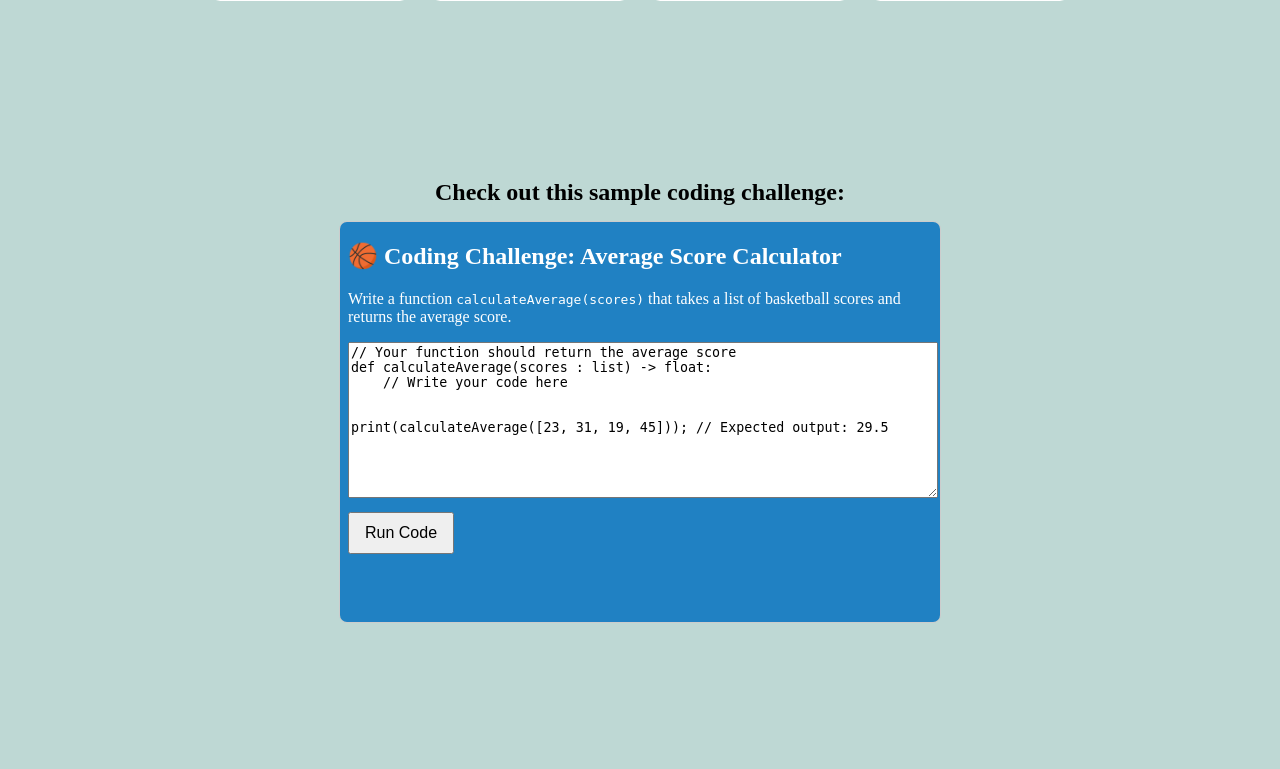
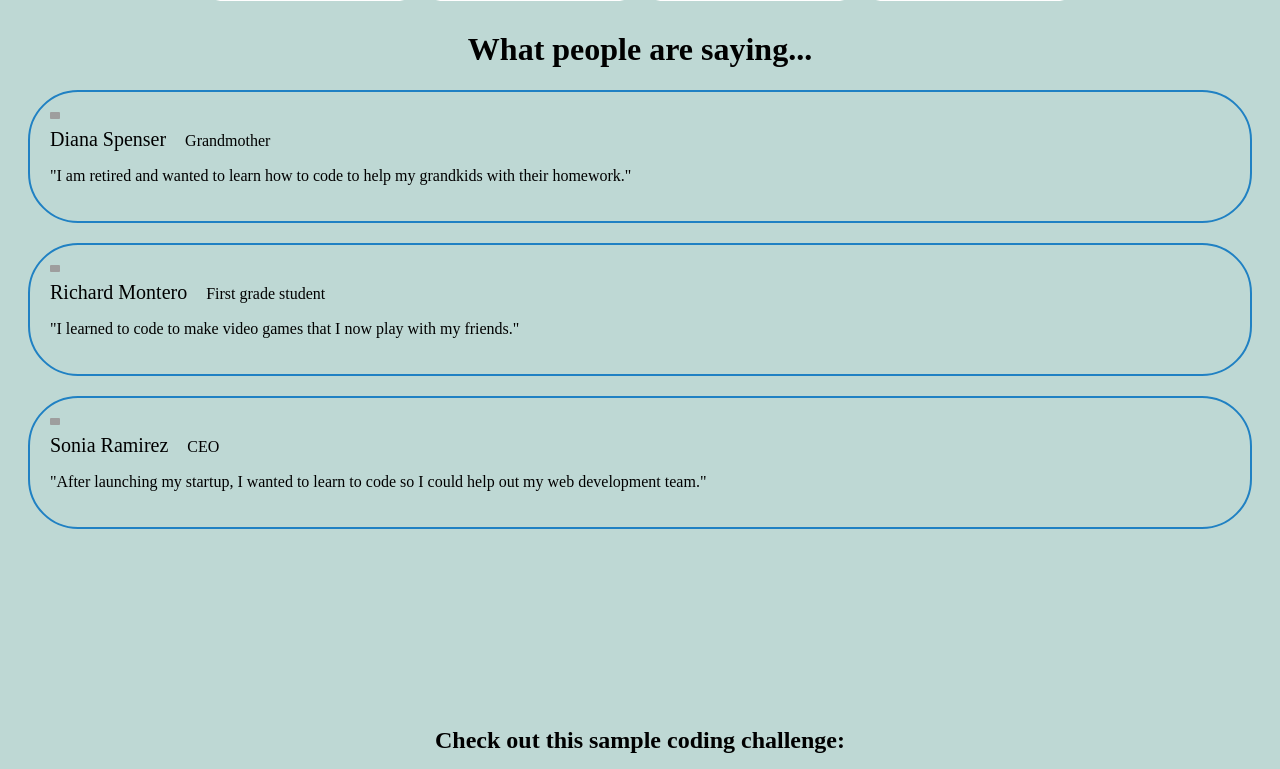
Before and after one commit to GavrielaTM3/COMP333_Website, a PHP site: page / in a window 1280 px wide. Shown: the part 448-1217 px from the top of the page. Before the commit the page ends 1071 px from the top, so only its background shows below. Run offline with PHP 8.4, Linux system fonts and the light colour scheme; grey boxes are pictures that could not be loaded.

Commit message:
testimonial2

```diff
--- a/index.html
+++ b/index.html
@@ -57,6 +57,30 @@
         </div>
     </div>
 
+    <div>
+      <h1 class="testimonials-title">What people are saying...</h1>
+
+
+    </div>
+
+    <div class="testimonials">
+      <img src="https://pixabay.com/photos/mother-old-woman-tenderness-5374622/" alt="Avatar" style="width:10px">
+      <p><span>Diana Spenser</span> Grandmother</p>
+      <p>"I am retired and wanted to learn how to code to help my grandkids with their homework."</p>
+    </div>
+
+    <div class="testimonials">
+      <img src="https://cdn.pixabay.com/photo/2025/01/28/09/32/rocket-9365225_1280.jpg" alt="Avatar" style="width:10px">
+      <p><span>Richard Montero</span> First grade student</p>
+      <p>"I learned to code to make video games that I now play with my friends."</p>
+    </div>
+
+    <div class="testimonials">
+      <img src="https://cdn.pixabay.com/photo/2025/01/28/09/32/rocket-9365225_1280.jpg" alt="Avatar" style="width:10px">
+      <p><span>Sonia Ramirez</span> CEO</p>
+      <p>"After launching my startup, I wanted to learn to code so I could help out my web development team."</p>
+    </div>
+
     <div class="iframe-container">
       <div class="iframe-title">Check out this sample coding challenge:</div>
           <iframe src="sample_lesson.html" width="600" height="400" style="border:1px solid #ccc;"></iframe>
--- a/style.css
+++ b/style.css
@@ -139,3 +139,50 @@ a.box:hover {
     background-color: lightgrey; /* Change color to light grey on hover */
 
 }
+
+/* Testemonials */
+/* <meta name="viewport" content="width=device-width, initial-scale=1"> */
+
+
+.testimonials {
+  border: 2px solid #2081C3;
+  background-color: #BED8D4;
+  border-radius: 50px;
+  padding: 20px;
+  margin: 20px
+}
+
+.testimonials::after {
+  content: "";
+  clear: both;
+  display: table;
+}
+
+.testimonials img {
+  float: left;
+  margin-right: 30px;
+  border-radius: 10%;
+}
+
+.testimonials span {
+  font-size: 20px;
+  margin-right: 15px;
+}
+
+@media (max-width: 500px) {
+  .testimonials {
+      text-align: center;
+  }
+  .testimonials img {
+      margin: auto;
+      float: none;
+      display: block;
+  }
+}
+
+.testimonials-title {
+  text-align: center; /* Centers the text */
+  font-size: 2em; /* Adjust font size */
+  font-weight: bold; /* Makes it bold */
+  margin-top: 30px; /* Adds spacing */
+}
```
